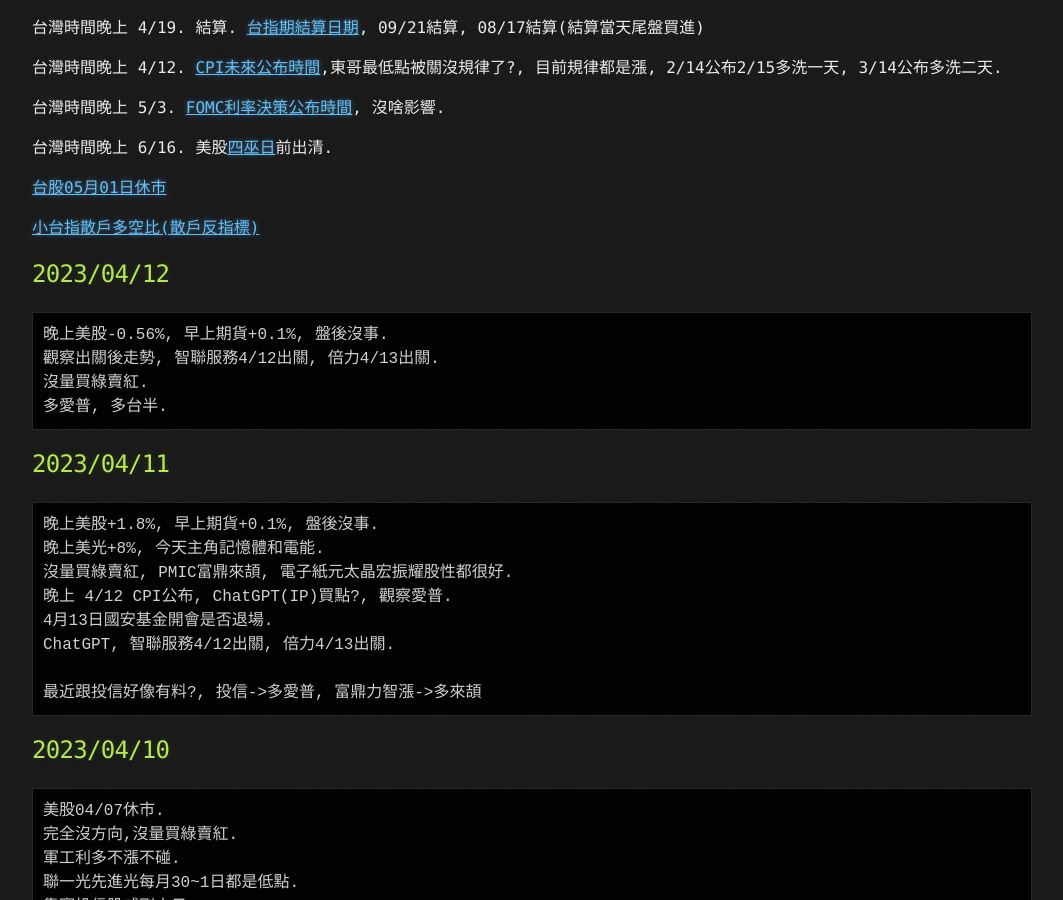
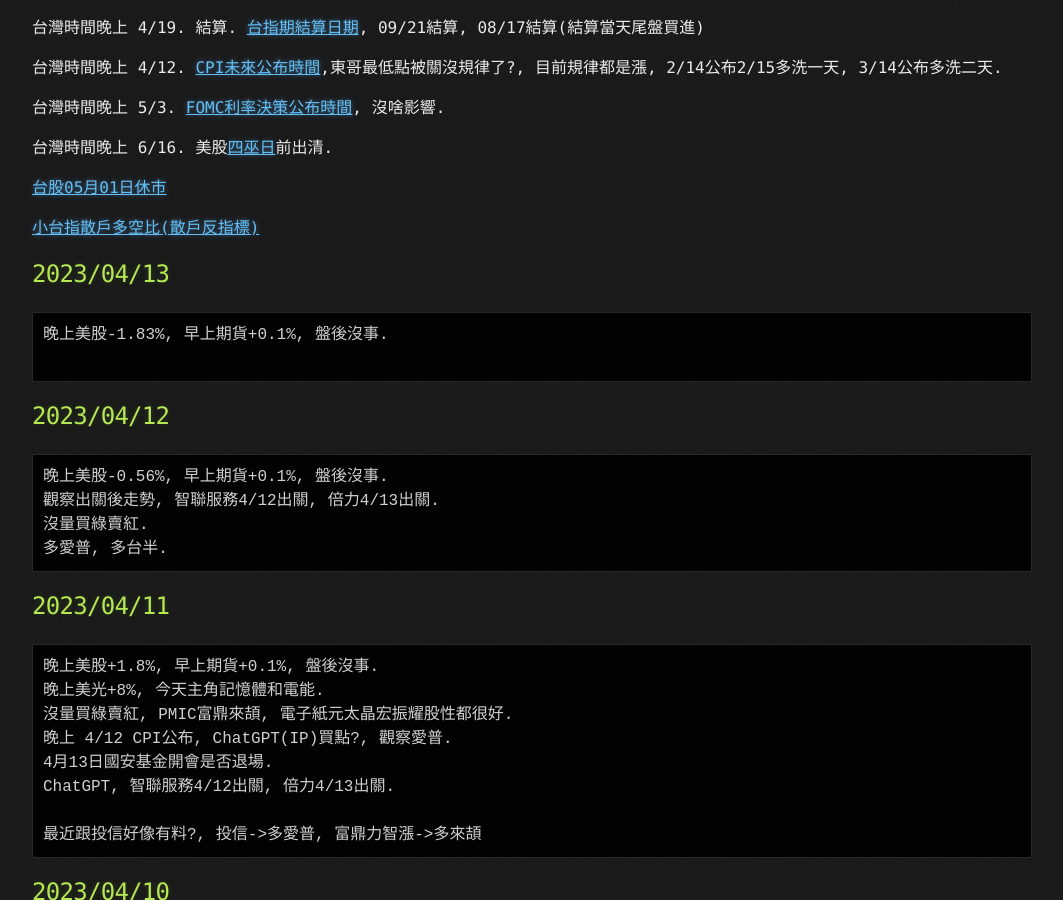
Before and after one commit to lepg5487/Stock_God, a Jekyll site: the page built from index.md, in a window 1280 px wide and 900 px high, scrolled down 402 px. Shown: the whole window, without its empty margins (108-1171 px from the left). Built offline with Jekyll 4.4.1, drawn with Linux system fonts in a browser that asks for light colours; our own code applies the rules of GitHub Pages for plain Markdown files.

Commit message:
Update index.md

````diff
--- a/index.md
+++ b/index.md
@@ -21,6 +21,12 @@ layout: testlayouts
 [台股05月01日休市](https://www.twse.com.tw/zh/holidaySchedule/holidaySchedule)
 
 [小台指散戶多空比(散戶反指標)](https://www.macromicro.me/charts/20069/tw-mtx-long-to-short-ratio-of-individual-player)
+
+## 2023/04/13
+```
+晚上美股-1.83%, 早上期貨+0.1%, 盤後沒事.
+
+```
 
 ## 2023/04/12
 ```
````
